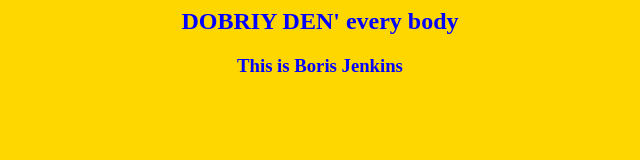
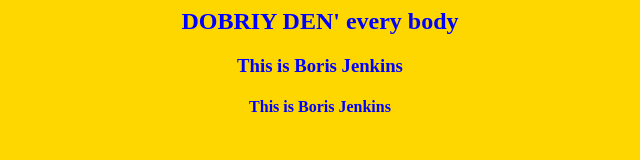
Before and after one commit to AmaterasuSempay/GIT-ACTIONS-test, a plain HTML site: page index.html in a window 1280 px wide. Shown: the whole page, without its empty margins (320-960 px from the left). Drawn offline with Linux system fonts and the light colour scheme.

Commit message:
Update index.html

```diff
--- a/index.html
+++ b/index.html
@@ -5,6 +5,7 @@
 
 <h3><font color=blue>This is Boris Jenkins</font></h3>
 
+<h4><font color=blue>This is Boris Jenkins</font></h4>
 </center>
 </body>
 </html>
```
